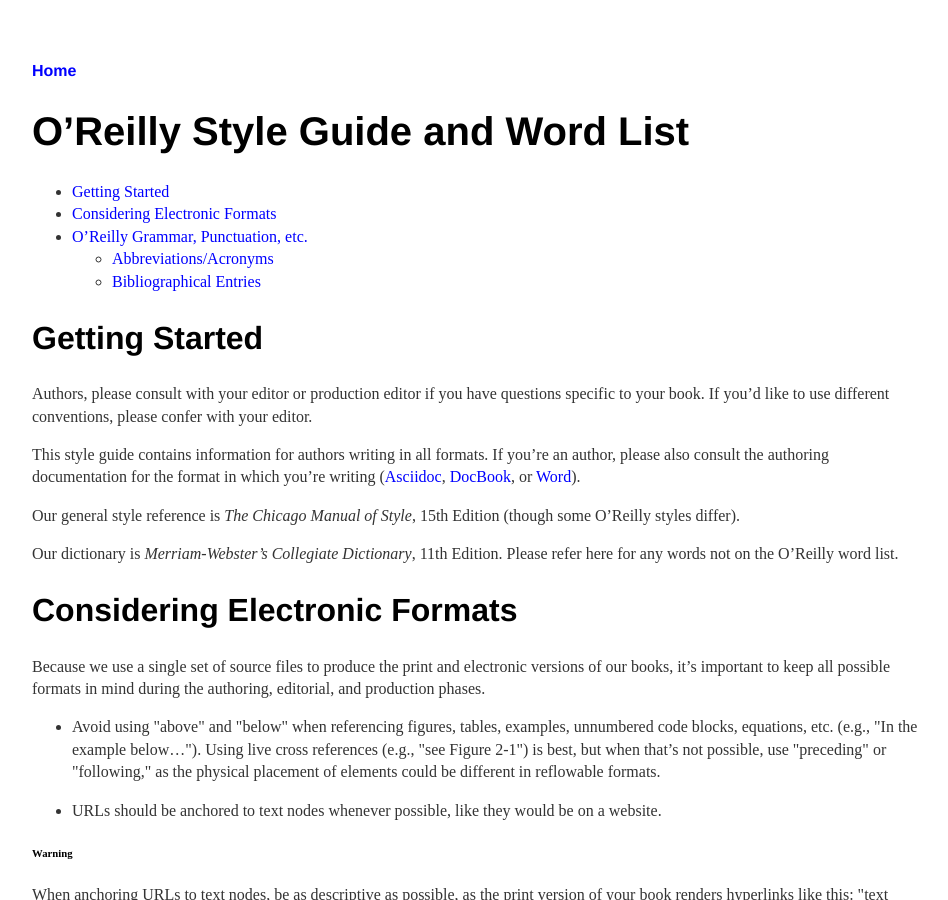
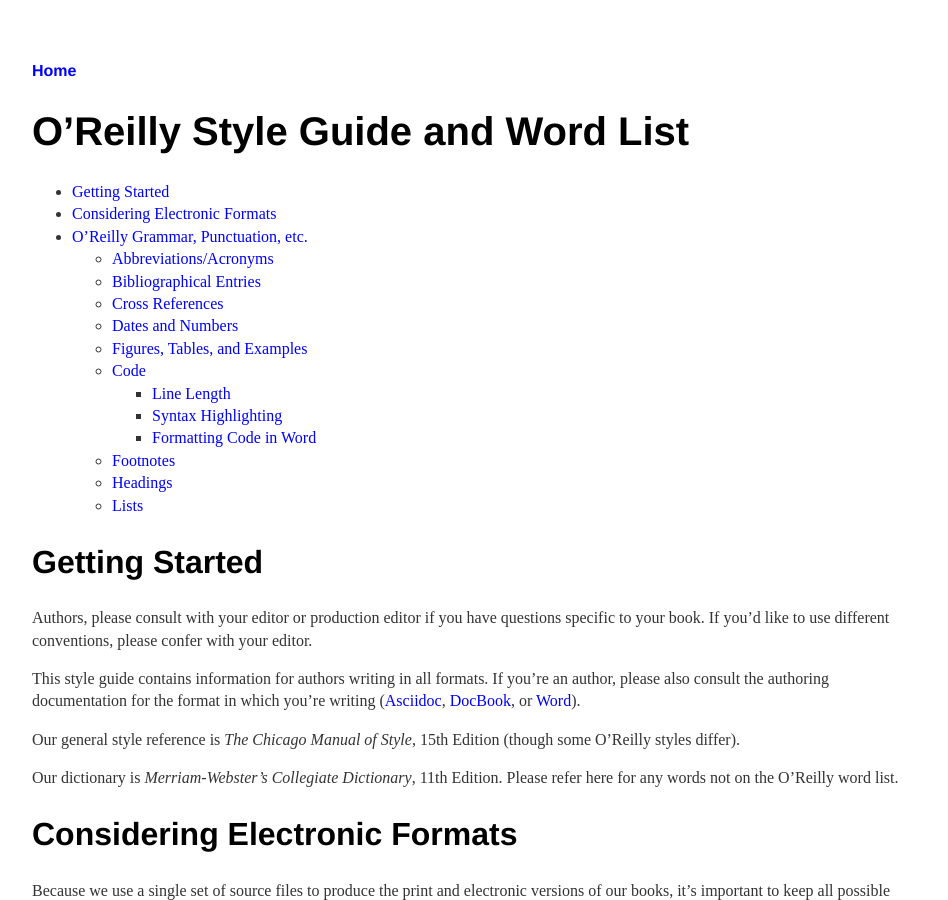
Before and after one commit to oreillymedia/production-resources, a Jekyll site: the page built from styleguide/index.md, in a window 1280 px wide and 900 px high. Shown: the whole window, without its empty margins (160-1108 px from the left). Built offline with Jekyll 4.4.1, drawn with Linux system fonts in a browser that asks for light colours.

Commit message:
Update index.md

```diff
--- a/styleguide/index.md
+++ b/styleguide/index.md
@@ -10,7 +10,16 @@
 * <a href="#orm_grammar_punctuation_etc">O’Reilly Grammar, Punctuation, etc.
   * <a href="#abbreviationsacronyms">Abbreviations/Acronyms</a>
   * <a href="#bibliographical_entries">Bibliographical Entries</a>
-
+  * <a href="#cross_references">Cross References</a>
+  * <a href="#dates_and_numbers">Dates and Numbers</a>
+  * <a href="#figures_tables_and_examples">Figures, Tables, and Examples</a>
+  * <a href="#code">Code</a>
+    * <a href="#line-length-ZKs1FLck">Line Length</a>
+    * <a href="#syntax-highlighting-zVsXIecp">Syntax Highlighting</a>
+    * <a href="#formatting-code-in-word-yDsgtXca">Formatting Code in Word</a>
+  * <a href="footnotes">Footnotes</a>
+  * <a href="#headings">Headings</a>
+  * <a href="lists">Lists</a>
 
 
 <section data-type="sect2" id="getting_started">
@@ -382,8 +391,8 @@
 
 
 
-<section data-type="sect2" id="formatting-code-in-word-yDsgtXca">
-<h2>Formatting Code in Word</h2>
+<section data-type="sect3" id="formatting-code-in-word-yDsgtXca">
+<h3>Formatting Code in Word</h3>
 
 <p>When copyediting in Word, please do a global search and replace for tabs in code (search for \^t to find them) before submitting files for conversion; tabs <em>will not</em> convert. A general rule of thumb is one tab can be replaced with four spaces (which is the same number that the clean-up macro in the ORA.dot template uses). However, this number can vary, so the most important thing is that copyeditors replace tabs with the numbers of spaces needed to match the indentation and make sure levels of indentation are preserved.</p>
 </section>
```
